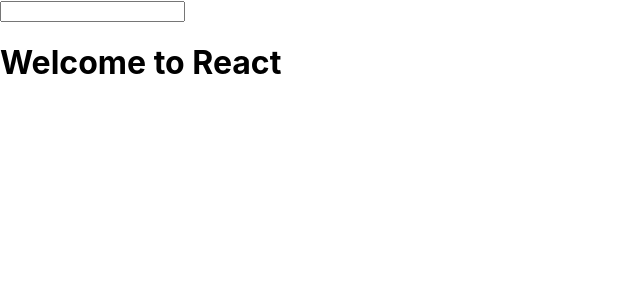
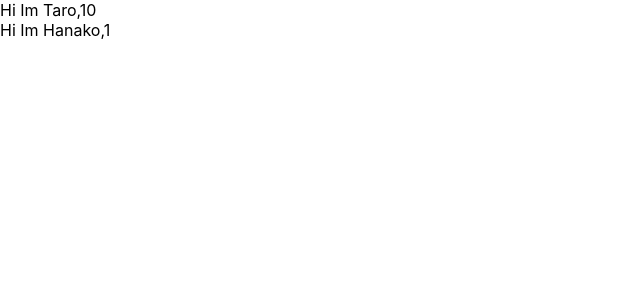
Before and after one commit to nakamura224/react-redux-application, a React (Create React App) app: page / in a window 1280 px wide. Shown: the top 300 px of the page, without its empty margins (0-640 px from the left). Built offline with nearby package versions, Linux system fonts and the light colour scheme.

Commit message:
learn props

```diff
--- a/src/App.js
+++ b/src/App.js
@@ -1,12 +1,28 @@
 import React from "react";
 
 const App = () => {
+  const progiles = [
+    {name:"Taro",age:10},
+    {name:"Hanako"}
+  ]
   return (
     <>
-    <input type ="text" onChange={() => {console.log('clicked')}}/>
-    <h1>Welcome to React</h1>
+    {
+      progiles.map((progiles,index) => {
+        return <User name = {progiles.name} age = {progiles.age} key = {index}/>
+      })
+    }
+
+
     </>
   );
 }
+const User = (props) =>{
+  return <div>Hi Im {props.name},{props.age}</div>
+}
 
+//デフォルトの値を設定できる
+User.defaultProps = {
+  age:1
+}
 export default App;
```
